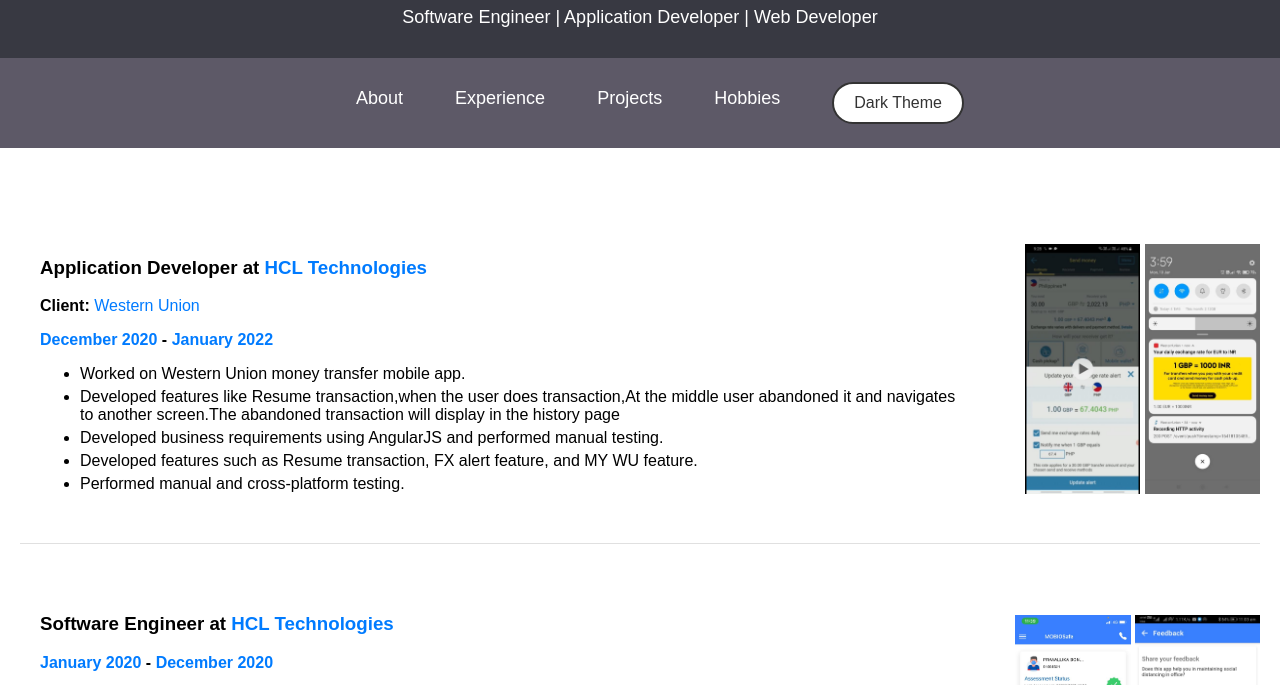
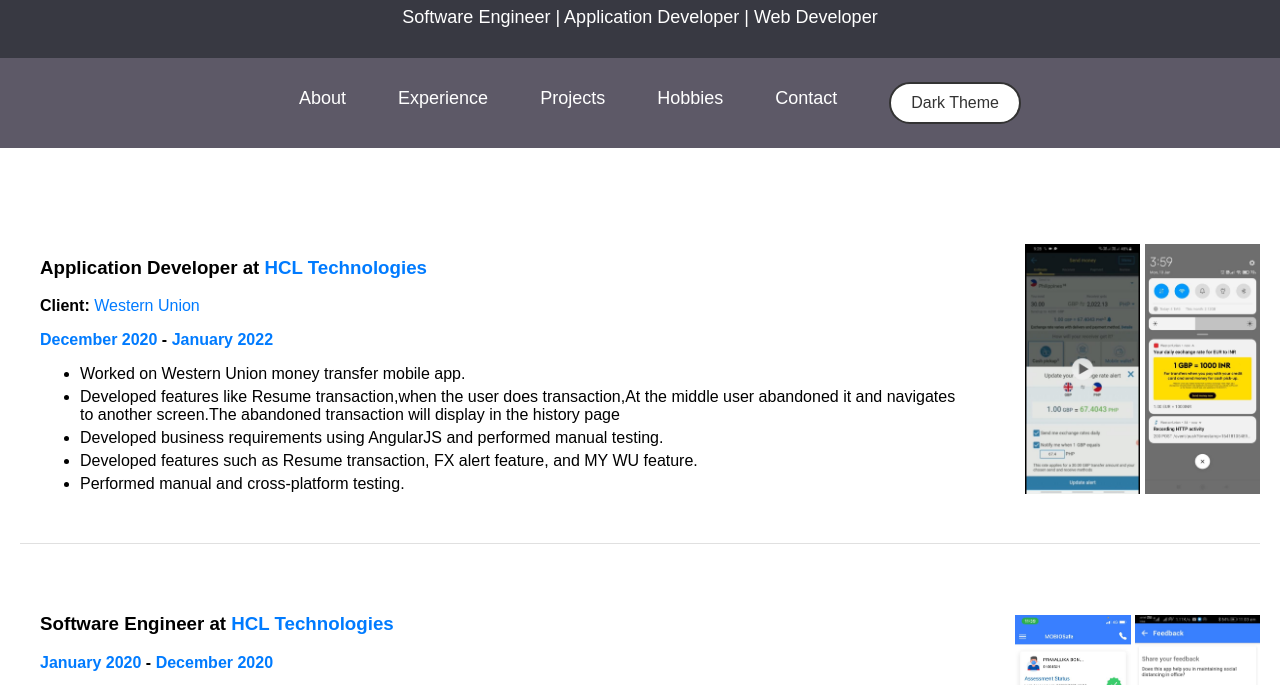
Before and after one commit to pravallikabonthu/pravallikabonthu.github.io, a plain HTML site: page Experience.html in a window 1280 px wide. Shown: the part 50-735 px from the top of the page. Drawn offline with Linux system fonts and the light colour scheme.

Commit message:
Updated code with contact page

```diff
--- a/Experience.html
+++ b/Experience.html
@@ -25,7 +25,7 @@
                 <li><a href="Experience.html">Experience</a></li>
                 <li><a href="projects.html">Projects</a></li>
                 <li><a href="hobbies.html">Hobbies</a></li>
-                <!-- <li><a href="contact.html">Contact</a></li> -->
+                <li><a href="contact.html">Contact</a></li>
                 <button id="theme-toggle" onclick="toggleTheme()">Toggle Theme</button>
             </ul>
         </div>
```
Also changed, not shown: contact.html (+2 -2 lines), hobbies.html (+1 -1 lines), index.html (+1 -1 lines), 1 other file.
